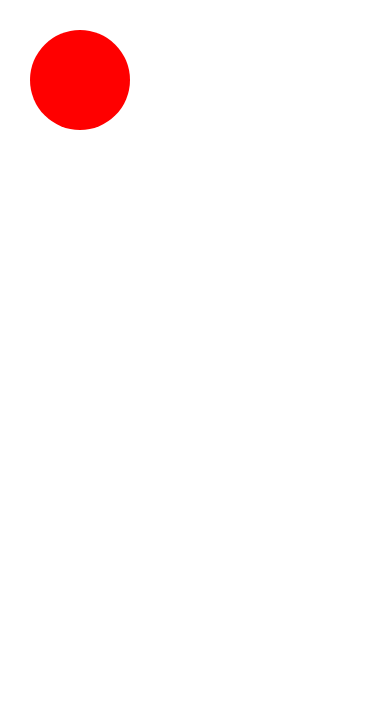
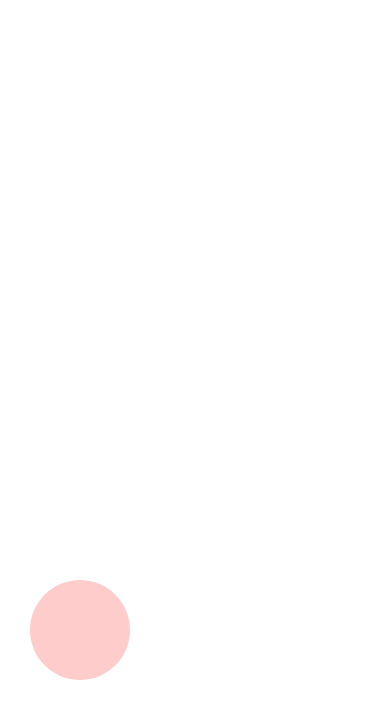
Before and after one commit to mfgabriel92/bootcamp-gostack-7-bonus-rn-animations, a React Native app: screen / in a window 390 px wide. Shown: the top 718 px of the page. Built offline with nearby package versions, Linux system fonts and the light colour scheme.

Commit message:
Interpolate

```diff
--- a/App.js
+++ b/App.js
@@ -3,76 +3,37 @@ import {View, Animated, StyleSheet, Dimensions} from 'react-native';
 
 function App() {
   const [y, setY] = useState(new Animated.Value(0));
-  const [x, setX] = useState(new Animated.Value(0));
 
   useEffect(() => {
-    // Animated.sequence([
-    //   Animated.timing(y, {
-    //     duration: 500,
-    //     toValue: 250,
-    //   }),
-
-    //   Animated.timing(x, {
-    //     duration: 500,
-    //     toValue: 250,
-    //   }),
-    // ]).start();
-
-    // Animated.parallel([
-    //   Animated.timing(y, {
-    //     duration: 500,
-    //     toValue: 250,
-    //   }),
-
-    //   Animated.timing(x, {
-    //     duration: 500,
-    //     toValue: 250,
-    //   }),
-    // ]).start();
-
-    // Animated.stagger(50, [
-    //   Animated.timing(y, {
-    //     duration: 500,
-    //     toValue: 250,
-    //   }),
-
-    //   Animated.timing(x, {
-    //     duration: 500,
-    //     toValue: 250,
-    //   }),
-    // ]).start();
-
-    Animated.loop(
-      Animated.sequence([
-        Animated.timing(y, {
-          duration: 500,
-          toValue: 250,
-        }),
-
-        Animated.timing(x, {
-          duration: 500,
-          toValue: 250,
-        }),
-
-        Animated.timing(y, {
-          duration: 500,
-          toValue: 0,
-        }),
-
-        Animated.timing(x, {
-          duration: 500,
-          toValue: 0,
-        }),
-      ]),
-      {
-        iterations: 3,
-      },
-    ).start();
+    Animated.timing(y, {
+      toValue: 550,
+      duration: 1000,
+    }).start();
   }, []);
 
   return (
     <View style={styles.container}>
-      <Animated.View style={[styles.ball, {top: y, left: x}]} />
+      <Animated.View
+        style={[
+          styles.ball,
+          {
+            top: y,
+            // opacity: y.interpolate({
+            //   inputRange: [0, 300],
+            //   outputRange: [1, 0],
+            // }),
+            // opacity: y.interpolate({
+            //   inputRange: [0, 200, 300],
+            //   outputRange: [1, 1, 0],
+            // }),
+            opacity: y.interpolate({
+              inputRange: [0, 300],
+              outputRange: [1, 0.2],
+              extrapolate: 'clamp',
+            }),
+          },
+        ]}
+      />
     </View>
   );
 }
```
